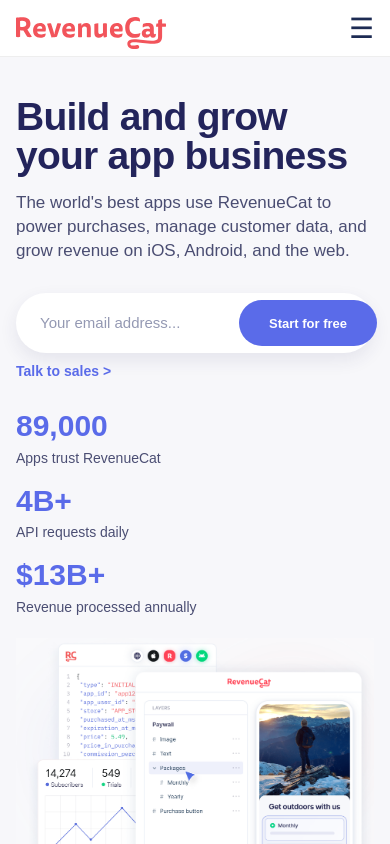
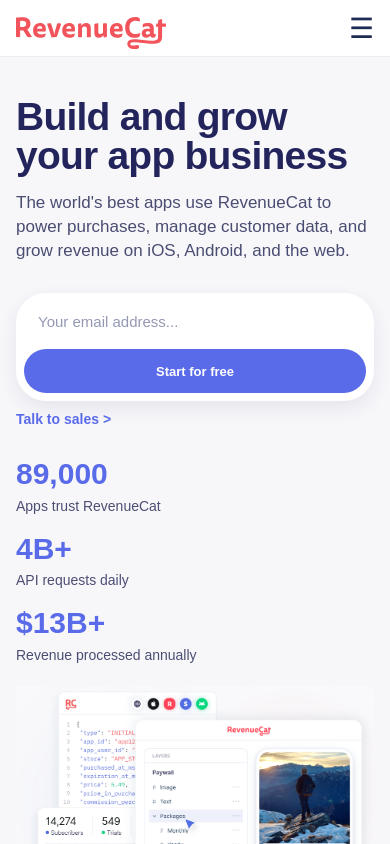
Before and after one commit to RoshaniShrestha14/RevenueCat, a React (Vite) app: page / in a window 390 px wide. Shown: the top 844 px of the page. Built offline with nearby package versions, Linux system fonts and the light colour scheme.

Commit message:
Changes made on buttons,

```diff
--- a/src/component/Homepage/Landing.css
+++ b/src/component/Homepage/Landing.css
@@ -14,6 +14,7 @@
   max-width: 1840px;
   margin: 0 auto;
   width: 100%;
+  min-width: 0;
   display: flex;
   align-items: flex-start;
   justify-content: space-between;
@@ -23,6 +24,7 @@
 
 .landing-left {
   width: 49%;
+  min-width: 0;
 }
 
 .landing-left h1 {
@@ -48,6 +50,7 @@
   margin-top: 30px;
   gap: 16px;
   width: 100%;
+  min-width: 0;
 }
 
 .email-box {
@@ -59,12 +62,14 @@
   box-shadow: 0 7px 18px rgba(39, 45, 103, 0.09);
   display: flex;
   align-items: center;
+  gap: 8px;
   padding: 6px 8px;
   min-width: 0;
 }
 
 .email-box input {
   flex: 1;
+  min-width: 0;
   border: none;
   outline: none;
   font-size: 13px;
@@ -78,8 +83,10 @@
 }
 
 .email-box button {
-  width: 172px;
+  width: auto;
+  min-width: 136px;
   height: 56px;
+  padding: 0 24px;
   border: none;
   border-radius: 28px;
   background: #5a6be9;
@@ -175,8 +182,9 @@
   }
 
   .email-box button {
-    width: 156px;
+    min-width: 128px;
     height: 52px;
+    padding: 0 20px;
     font-size: 13px;
   }
 
@@ -242,8 +250,9 @@
   }
 
   .email-box button {
-    width: 172px;
+    min-width: 132px;
     height: 54px;
+    padding: 0 20px;
     border-radius: 28px;
     font-size: 15px;
   }
@@ -314,13 +323,15 @@
   }
 
   .email-box {
-    height: 60px;
+    height: auto;
     border-radius: 30px;
+    padding: 8px;
   }
 
   .email-box button {
-    width: 138px;
-    height: 46px;
+    min-width: 120px;
+    height: 44px;
+    padding: 0 16px;
     border-radius: 23px;
     font-size: 13px;
   }
@@ -340,3 +351,21 @@
     height: 22px;
   }
 }
+
+@media (max-width: 420px) {
+  .email-box {
+    display: grid;
+    grid-template-columns: 1fr;
+    gap: 8px;
+  }
+
+  .email-box input {
+    padding: 0 14px;
+    height: 40px;
+  }
+
+  .email-box button {
+    width: 100%;
+    min-width: 0;
+  }
+}
```
